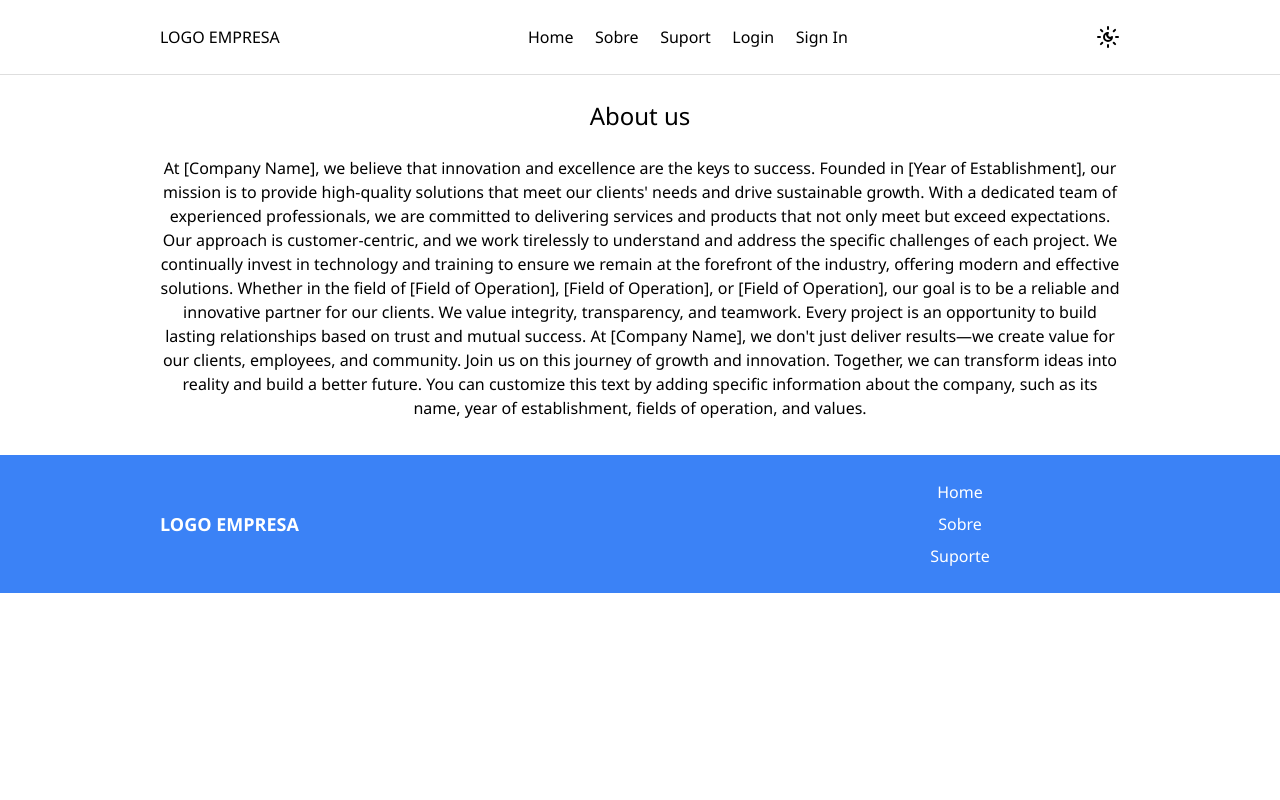
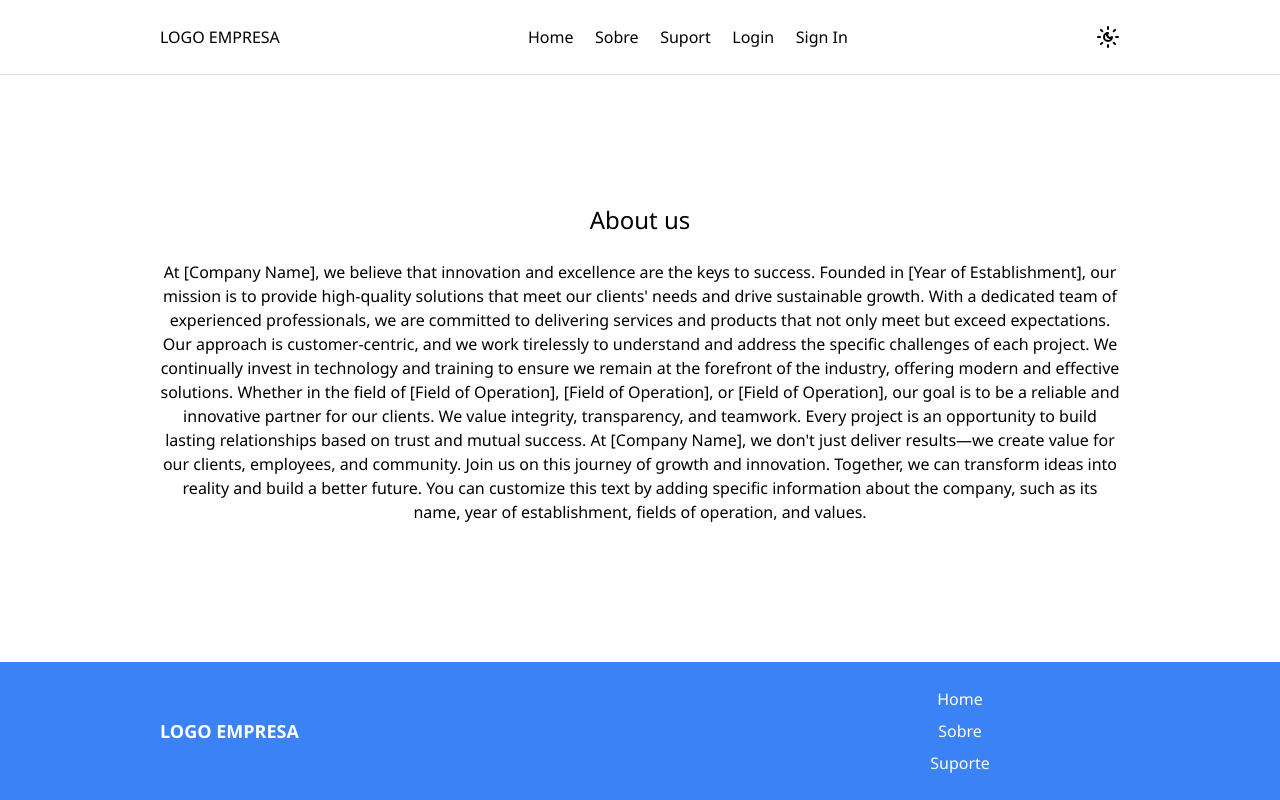
Before and after one commit to jessicapinheiro-s/react-context, a React (Create React App) app: page /pages/sobre in a window 1280 px wide. Built offline with nearby package versions, Linux system fonts and the light colour scheme.

Commit message:
configurando o tamanho de cada page para que os elementos ocupem toda a tela

```diff
--- a/src/pages/home.tsx
+++ b/src/pages/home.tsx
@@ -10,7 +10,7 @@ import Footer from '../components/Footer';
 function Home() {
 
     return (
-        <div className='h-full  bg-back-light dark:bg-back-dark text-color-light dark:text-color-dark'>
+        <div className='flex flex-col min-h-screen justify-between  bg-back-light dark:bg-back-dark text-color-light dark:text-color-dark'>
             <Header />
             <ContainerBig Title={"Home"} Description={"This is a home page wich the principal function is.."} />
             <div className="flex justify-between mx-40 mb-2.5 py-[25px]">
--- a/src/pages/sobre.tsx
+++ b/src/pages/sobre.tsx
@@ -6,7 +6,7 @@ import Header from "../components/Header";
 export default function Sobre () {
     const text = "At [Company Name], we believe that innovation and excellence are the keys to success. Founded in [Year of Establishment], our mission is to provide high-quality solutions that meet our clients' needs and drive sustainable growth. With a dedicated team of experienced professionals, we are committed to delivering services and products that not only meet but exceed expectations. Our approach is customer-centric, and we work tirelessly to understand and address the specific challenges of each project. We continually invest in technology and training to ensure we remain at the forefront of the industry, offering modern and effective solutions. Whether in the field of [Field of Operation], [Field of Operation], or [Field of Operation], our goal is to be a reliable and innovative partner for our clients. We value integrity, transparency, and teamwork. Every project is an opportunity to build lasting relationships based on trust and mutual success. At [Company Name], we don't just deliver results—we create value for our clients, employees, and community. Join us on this journey of growth and innovation. Together, we can transform ideas into reality and build a better future. You can customize this text by adding specific information about the company, such as its name, year of establishment, fields of operation, and values.";
     return(
-        <div  className='min-h-screen'>
+        <div  className='flex flex-col min-h-screen justify-between'>
             <Header/>
             <ContainerBig Title={"About us"} Description={text}/>
             <Footer/>
--- a/src/pages/suport.tsx
+++ b/src/pages/suport.tsx
@@ -11,7 +11,7 @@ export default function Suport() {
     const text = "At [Company Name], we believe that innovation and excellence are the keys to success. Founded in [Year of Establishment], our mission is to provide high-quality solutions that meet our clients' needs and drive sustainable growth. With a dedicated team of experienced professionals, we are committed to delivering services and products that not only meet but exceed expectations. Our approach is customer-centric, and we work tirelessly to understand and address the specific challenges of each project. We continually invest in technology and training to ensure we remain at the forefront of the industry, offering modern and effective solutions. Whether in the field of [Field of Operation], [Field of Operation], or [Field of Operation], our goal is to be a reliable and innovative partner for our clients. We value integrity, transparency, and teamwork. Every project is an opportunity to build lasting relationships based on trust and mutual success. At [Company Name], we don't just deliver results—we create value for our clients, employees, and community. Join us on this journey of growth and innovation. Together, we can transform ideas into reality and build a better future. You can customize this text by adding specific information about the company, such as its name, year of establishment, fields of operation, and values.";
 
     return (
-        <div className='h-full'>
+        <div className='flex flex-col min-h-screen justify-between'>
             <Header />
             <ContainerBig Title={"Support"} Description={text} />
             <div className="flex justify-between mx-40 mb-2.5 py-[25px]">
```
